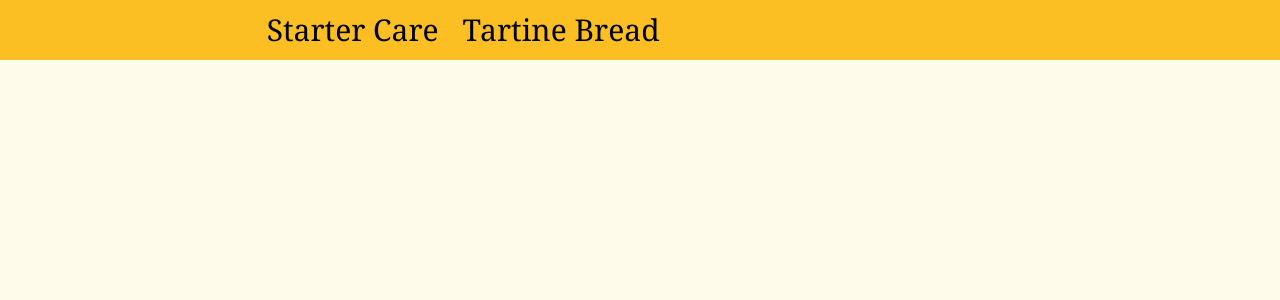
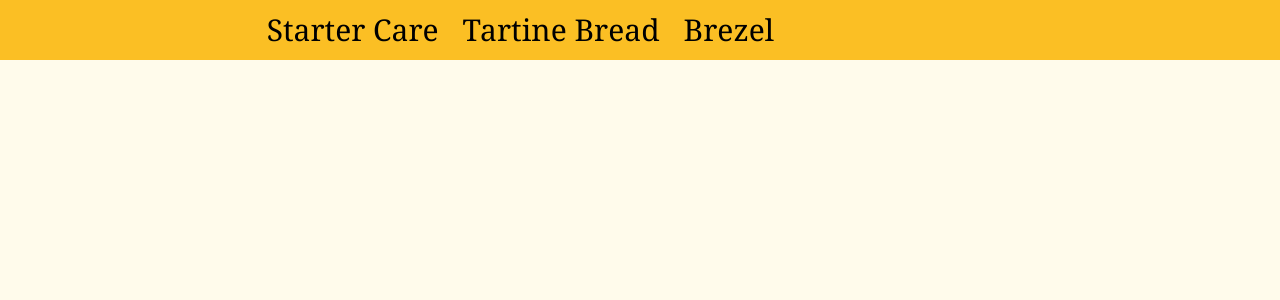
Before and after one commit to hutec/bread, a React (Create React App) app: page / in a window 1280 px wide. Shown: the top 300 px of the page. Built offline with nearby package versions, Linux system fonts and the light colour scheme.

Commit message:
Add brezel ingredients

```diff
--- a/src/recipes.js
+++ b/src/recipes.js
@@ -30,6 +30,20 @@ const Recipes = [
     },
     base: 500,
   },
+  {
+    title: "Brezel",
+    url: "brezel",
+    steps: {
+    },
+    ratios: {
+      Flour: 100,
+      Water: 50,
+      Butter: 10,
+      Salt: 2.3,
+      Sourdough: 20,
+    },
+    base: 250,
+  },
 ];
 
 export default Recipes;
```
